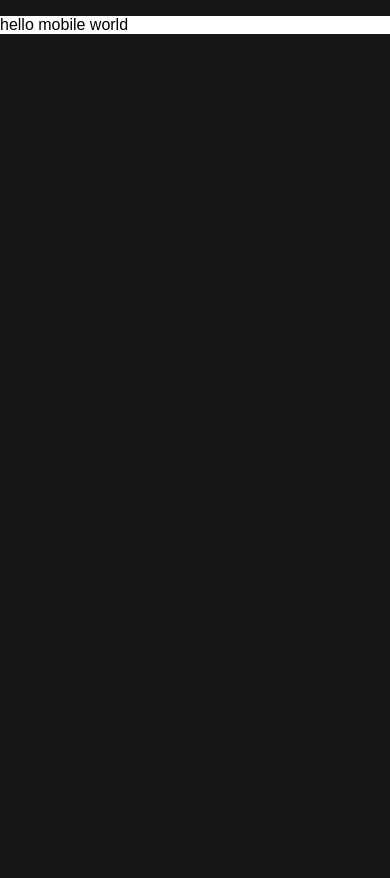
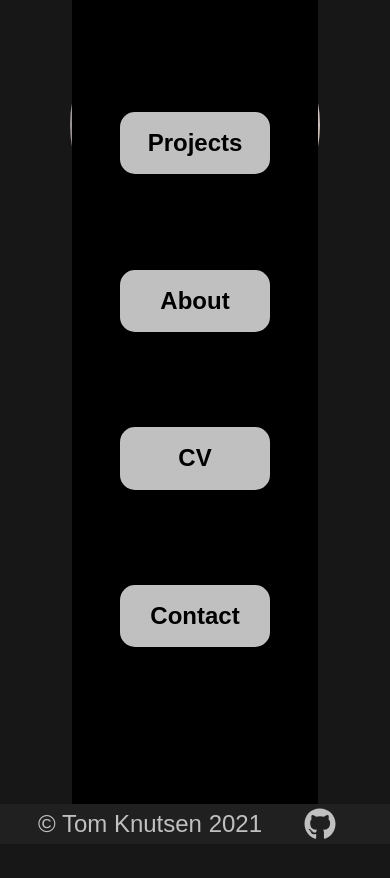
Before and after one commit to Emerald-12/my-portfolio, a React (Create React App) app: page /my-portfolio/m in a window 390 px wide. Shown: the top 878 px of the page. Built offline with nearby package versions, Linux system fonts and the light colour scheme.

Commit message:
mobile stuff

```diff
--- a/src/App.js
+++ b/src/App.js
@@ -1,7 +1,7 @@
 // eslint-disable-next-line
 import { BrowserRouter as Router, Switch, Route, Link, Redirect} from 'react-router-dom';
-import {useSidebar} from './SidebarContext';
-import styled, {ThemeProvider} from "styled-components";
+// eslint-disable-next-line
+import styled from "styled-components";
 import GlobalStyles from "./GlobalStyles";
 import { useHistory } from 'react-router';
 
@@ -9,51 +9,11 @@ import { useHistory } from 'react-router';
 // eslint-disable-next-line
 import Mobile from './Components/Mobile';
 // eslint-disable-next-line
-import { useEffect } from 'react';
 import Home from './Components/Home';
-import Footer from './Components/Footer'
-
-
-const ContentContainer = styled.div`
-  position: absolute;
-  transition: all 1s;
-  width:85%;
-  height: calc(100vh - 2.5rem - 3px);
-  left: ${props => props.theme.left};
-  padding: 0;
-  top: 0;
-  border-left: 3px solid silver;
-  border-bottom: 3px solid silver;
-  opacity:${props=>props.theme.opacity};
-  background: linear-gradient(to bottom right, rgba(60,0,150,1) 0%,rgba(0,220,255,1)  100%);
-  /* background-color:#777777; */
-  `
-
-const FooterWrapper = styled.div`
-  position: absolute;
-  bottom:0;
-  width:100%;
-  padding-bottom:1px;
-`
 
 
 function App() {
-
-  const sidebar = useSidebar()
-  const theme = sidebar ?
-  {
-    left:'300px',
-    opacity:'1',
-  } :
-
-   {
-    left:'100%',
-    opacity:'0',
-  };
-
   const mq = (window.matchMedia('(max-width: 769px)'))
-
-  let history = useHistory()
 
   function RedirectMobile() {
     let history = useHistory();
--- a/src/Components/ButtonComponents.js
+++ b/src/Components/ButtonComponents.js
@@ -32,6 +32,6 @@ export function MainButton(props) {
     const sidebar = useSidebar()
     const toggleSidebar =useSidebarUpdate()
     return(
-        <Button onClick={!sidebar ? toggleSidebar : undefined}><h1>{props.text}</h1></Button>
+        <Button onClick={!sidebar && !props.mobile ? toggleSidebar : undefined}><h1>{props.text}</h1></Button>
         )
     }
--- /dev/null
+++ b/src/Components/ButtonList.js
@@ -0,0 +1,56 @@
+import {NavLink} from 'react-router-dom'
+import styled from 'styled-components';
+
+
+import {MainButton} from './ButtonComponents';
+
+const Link = styled(NavLink)`
+  text-decoration:none;
+`
+const ListItem = styled.li`
+  padding: 1rem;
+  @media (max-width: 769px) {
+    margin-top:35%;
+  }
+  & :hover {
+      background-color:rgba(150, 150, 150);
+      border-radius: 15px;
+      * {
+        text-decoration:underline;
+      }
+    }
+
+    & .active {
+      pointer-events:none;
+      user-select:none;
+      cursor:default;
+    }
+`
+
+export default function ButtonList(props) {
+    return (
+            <ul style={{height:'100%'}}>
+                <ListItem>
+                  <Link to='/projects'>
+                    <MainButton mobile = {props.mobile} text = 'Projects'/>
+                  </Link>
+                </ListItem>
+
+                <ListItem>
+                  <Link to='/about'>
+                    <MainButton mobile = {props.mobile} text = 'About'/>
+                  </Link>
+                </ListItem>
+
+                <ListItem>
+                  <MainButton mobile = {props.mobile} text = 'CV'/>
+                </ListItem>
+
+                <ListItem>
+                  <Link to='/contact'>
+                    <MainButton mobile = {props.mobile} text = 'Contact'/>
+                  </Link>
+                </ListItem>
+              </ul>
+    )
+}
--- a/src/Components/Home.js
+++ b/src/Components/Home.js
@@ -7,8 +7,7 @@ import Contact from './Contact';
 import { BrowserRouter as Router, Switch, Route, Link, Redirect} from 'react-router-dom';
 import {useSidebar} from '../SidebarContext';
 import styled, {ThemeProvider} from "styled-components";
-import GlobalStyles from "../GlobalStyles";
-import { useHistory } from 'react-router';
+
 const FooterWrapper = styled.div`
   position: absolute;
   bottom:0;
--- a/src/Components/Mobile.js
+++ b/src/Components/Mobile.js
@@ -1,14 +1,75 @@
 // eslint-disable-next-line
 import { BrowserRouter as Router, Switch, Route, Link, Redirect} from 'react-router-dom';
+import styled, {ThemeProvider} from 'styled-components';
 
-export default function Mobile() {
+import { useSidebar } from '../SidebarContext';
+
+import Title from './Title'
+import image from '../Media/Me.jpg'
+import Footer from './Footer'
+import ButtonList from './ButtonList'
+
+
+
+export default function MobileHome() {
+    const HomeContainer = styled.div`
+    position: relative;
+    display: grid;
+        grid-template-columns: 1fr;
+        grid-template-rows: 2fr 1fr min-content;
+        gap: 0px 0px;
+        grid-template-areas:
+            "picture"
+            "title"
+            "footer";
+    height:100vh;
+`
+
+    const Img = styled.img`
+    width: 250px;
+    border-radius: 100%;
+    grid-area:picture;
+    justify-self:center;
+`
+
+const StyledTitle = styled(Title)`
+    grid-area:title;
+`
+
+const ButtonOverlay = styled.div`
+    position:absolute;
+    transition: all 1s;
+    height: 100%;
+    background-color: black;
+    transform: translate(-50%, -50%);
+    -webkit-transform: translate(-50%, -50%);
+    -ms-transform: translate(-50%, -50%);
+    left:50%;
+    top:50%;
+`
+
+const sidebar = useSidebar()
+  const theme = sidebar ?
+  {
+    opacity:'1',
+  } :
+
+   {
+    left:'100%',
+  };
     return (
         <Router exact path='my-portfolio/m/'>
-            <div style ={{backgroundColor:'white'}}>
-                <p>
-                hello mobile world
-                </p>
-            </div>
+            <HomeContainer>
+
+                <ThemeProvider theme={theme}>
+                    <ButtonOverlay>
+                        <ButtonList mobile={true}/>
+                    </ButtonOverlay>
+                </ThemeProvider>
+                <Img src = {image} alt='' />
+                <StyledTitle />
+                <Footer />
+            </HomeContainer>
         </Router>
     )
 }
--- a/src/Components/NavComp.js
+++ b/src/Components/NavComp.js
@@ -1,33 +1,12 @@
 import {useSidebar} from '../SidebarContext'
-import {NavLink} from 'react-router-dom'
-// eslint-disable-next-line
-import styled, {css, ThemeProvider} from 'styled-components';
-// import MainButton from './ButtonComponents';
-import { useEffect } from 'react';
+import styled, {ThemeProvider} from 'styled-components';
+
 
 import Title from './Title'
 import Picture from './Picture'
-import {MainButton} from './ButtonComponents';
+import ButtonList from './ButtonList';
 
-const Link = styled(NavLink)`
-  text-decoration:none;
-`
-const ListItem = styled.li`
-  padding: 1rem;
-    & :hover {
-      background-color:rgba(150, 150, 150);
-      border-radius: 15px;
-      * {
-        text-decoration:underline;
-      }
-    }
 
-    & .active {
-      pointer-events:none;
-      user-select:none;
-      cursor:default;
-    }
-`
 const NavContainer = styled.div`
   position: absolute;
   top:0;
@@ -50,31 +29,7 @@ function Nav() {
         <NavContainer >
           <Picture />
           <Title />
-          <ul>
-
-            <ListItem>
-              <Link to='/projects'>
-                <MainButton text = 'Projects'/>
-              </Link>
-            </ListItem>
-
-            <ListItem>
-              <Link to='/about'>
-                <MainButton text = 'About'/>
-              </Link>
-            </ListItem>
-
-            <ListItem>
-              <MainButton text = 'CV'/>
-            </ListItem>
-
-            <ListItem>
-              <Link to='/contact'>
-                <MainButton text = 'Contact'/>
-              </Link>
-            </ListItem>
-
-          </ul>
+          <ButtonList mobile={false}/>
         </NavContainer>
       </ThemeProvider>
     )
--- a/src/Components/Title.js
+++ b/src/Components/Title.js
@@ -1,8 +1,8 @@
 function Title() {
     return (
         <div>
-            <h1 style={{color:'silver'}}>Tom Knutsen</h1>
-            <p style={{fontStyle: "italic",color:'silver'}}>Siden om, av og for Tom</p>
+            <h1 style={{color:'silver', textAlign:'center'}}>Tom Knutsen</h1>
+            <p style={{fontStyle: "italic",color:'silver', textAlign:'center'}}>Siden om, av og for Tom</p>
         </div>
     )
 }
```
Also changed, not shown: src/Components/MobileNav.js (added, +11 -0 lines).
